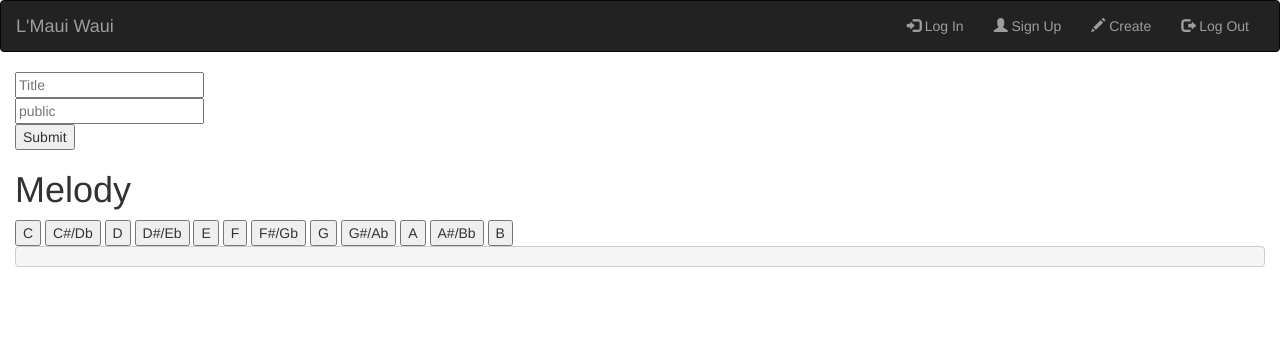
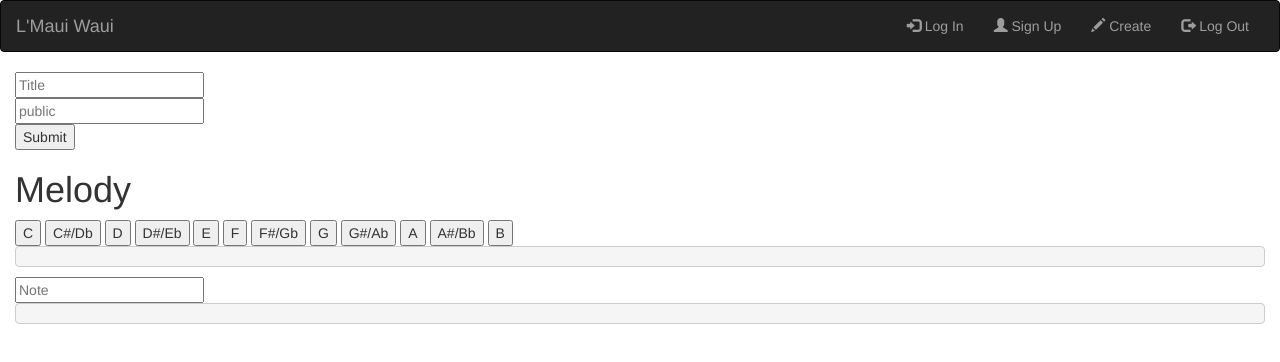
Before and after one commit to sidneynguyen/lmaui-waui, a website: page public/create.html in a window 1280 px wide. Drawn offline with nearby package versions, Linux system fonts and the light colour scheme; no server answers.

```diff
--- a/public/create.html
+++ b/public/create.html
@@ -30,8 +30,10 @@
     <button class="note">A</button>
     <button class="note">A#/Bb</button>
     <button class="note">B</button>
+    <pre id="melody-output"></pre>
 
-    <pre id="melody-output"></pre>
+    <input id="note-input" type="text" name="melodyNote" placeholder="Note">
+    <pre id="parsed-song"></pre>
 
   </div>
 
```
